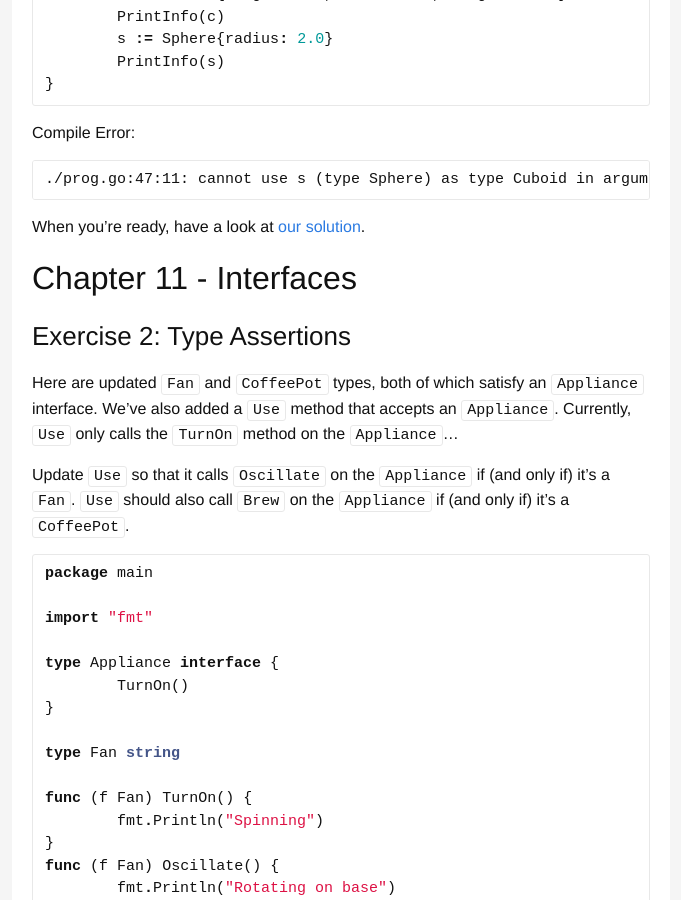
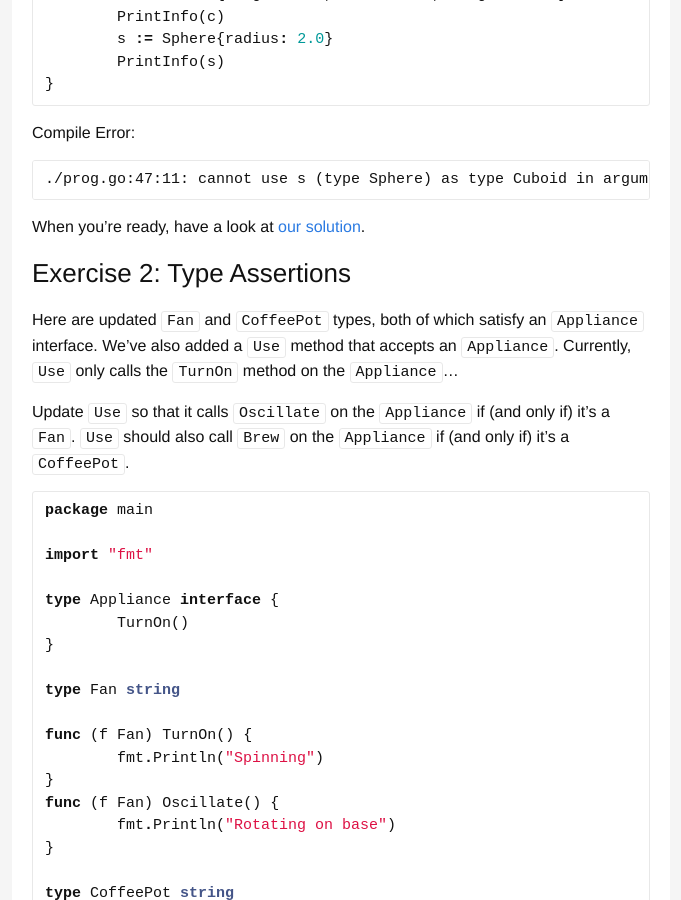
Before and after one commit to jaymcgavren/headfirstgo.com, a Jekyll site: the page built from exercises/ch11.md, in a window 1280 px wide and 900 px high, scrolled down 1715 px. Shown: the whole window, without its empty margins (440-1121 px from the left). Built offline with Jekyll 4.4.1, drawn with Linux system fonts in a browser that asks for light colours.

Commit message:
Remove extra header

```diff
--- a/exercises/ch11.md
+++ b/exercises/ch11.md
@@ -76,8 +76,6 @@ Compile Error:
 
 When you're ready, have a look at [our solution](/solutions/ch11_01.html).
 
-## Chapter 11 - Interfaces
-
 ### Exercise 2: Type Assertions
 
 Here are updated `Fan` and `CoffeePot` types, both of which satisfy an `Appliance` interface. We've also added a `Use` method that accepts an `Appliance`. Currently, `Use` only calls the `TurnOn` method on the `Appliance`...
```
